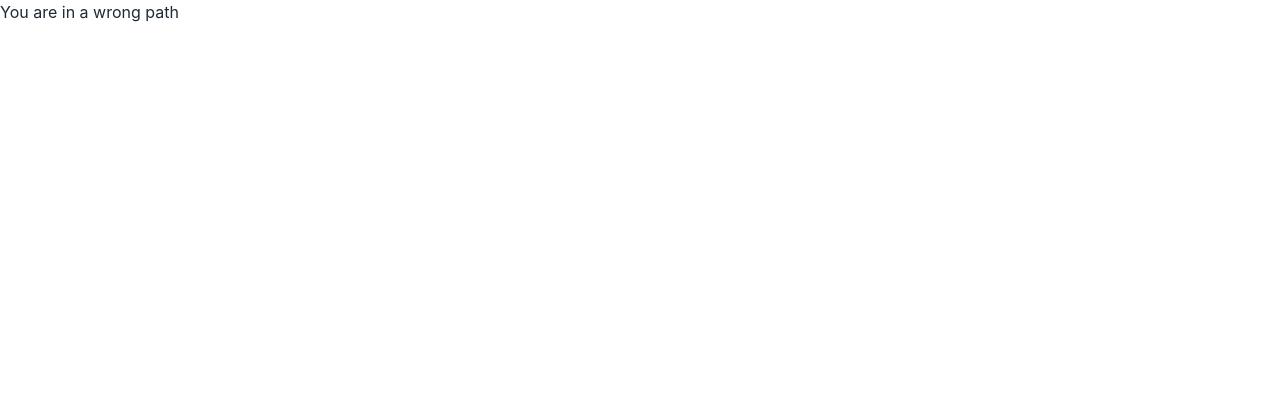
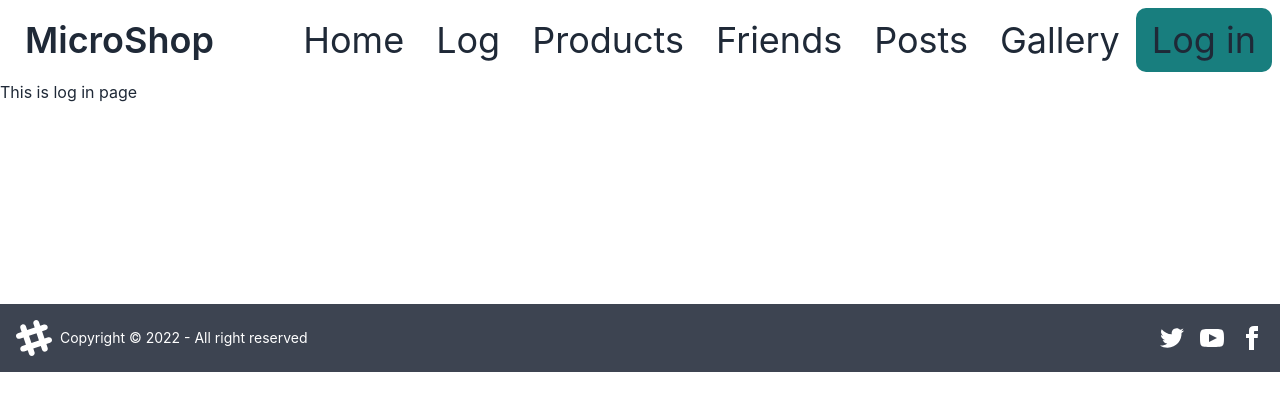
Before and after one commit to hasanulhasan/router-setup, a React (Create React App) app: page /login in a window 1280 px wide. Shown: the top 410 px of the page. Built offline with nearby package versions, Linux system fonts and the light colour scheme.

Commit message:
a log in page added

```diff
--- a/src/component/Header/Header.css
+++ b/src/component/Header/Header.css
@@ -16,7 +16,7 @@
   text-align: center;
 }
 
-.active {
+.Isactive {
   background-color: rgb(24, 126, 126);
   border-radius: 10px;
 }
--- a/src/component/Header/Header.js
+++ b/src/component/Header/Header.js
@@ -1,8 +1,9 @@
 import React from 'react';
-import { NavLink } from 'react-router-dom';
+import { NavLink, useLocation } from 'react-router-dom';
 import './Header.css'
 
 const Header = () => {
+  const { pathname } = useLocation()
   return (
     <div>
       <div className="navbar bg-base-100">
@@ -11,12 +12,13 @@ const Header = () => {
         </div>
         <div className="flex-none">
           <ul className="menu menu-horizontal p-0 text-4xl">
-            <li><NavLink className={({ isActive }) => isActive ? 'active' : undefined} to='/home'>Home</NavLink></li>
-            <li><NavLink to='/about'>About</NavLink></li>
-            <li><NavLink to='/products'>Products</NavLink></li>
-            <li><NavLink to='/friends'>Friends</NavLink></li>
-            <li><NavLink to='/posts'>Posts</NavLink></li>
-            <li><NavLink to='/gallery'>Gallery</NavLink></li>
+            <li><NavLink className={pathname === '/' ? 'Isactive' : undefined} to='/'>Home</NavLink></li>
+            <li><NavLink className={({ isActive }) => isActive ? 'Isactive' : undefined} to='/about'>Log </NavLink></li>
+            <li><NavLink className={({ isActive }) => isActive ? 'Isactive' : undefined} to='/products'>Products</NavLink></li>
+            <li><NavLink className={({ isActive }) => isActive ? 'Isactive' : undefined} to='/friends'>Friends</NavLink></li>
+            <li><NavLink className={({ isActive }) => isActive ? 'Isactive' : undefined} to='/posts'>Posts</NavLink></li>
+            <li><NavLink className={({ isActive }) => isActive ? 'Isactive' : undefined} to='/gallery'>Gallery</NavLink></li>
+            <li><NavLink className={({ isActive }) => isActive ? 'Isactive' : undefined} to='/login'>Log in</NavLink></li>
           </ul>
         </div>
       </div>
--- /dev/null
+++ b/src/component/LogIn/LogIn.js
@@ -0,0 +1,11 @@
+import React from 'react';
+
+const LogIn = () => {
+  return (
+    <div>
+      <p>This is log in page</p>
+    </div>
+  );
+};
+
+export default LogIn;
--- a/src/component/Postdetails/Postdetails.js
+++ b/src/component/Postdetails/Postdetails.js
@@ -15,7 +15,7 @@ const Postdetails = () => {
           </div>
         </div>
       </div>
-    </div>
+    </div >
   );
 };
 
```
Also changed, not shown: src/App.js (+6 -1 lines), src/component/LogIn/Login.css (added).
